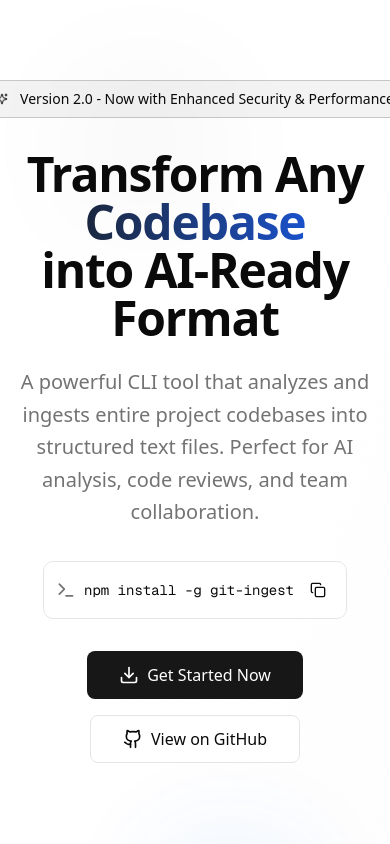
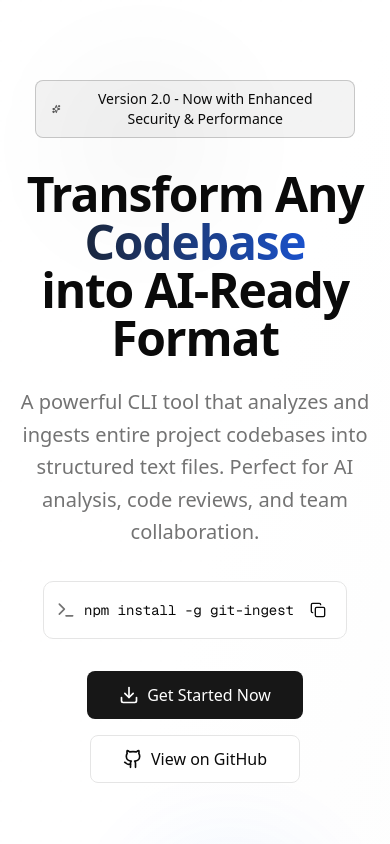
Before and after one commit to AungMyoKyaw/git-ingest, a Next.js app in the folder git-ingest-www/: page / in a window 390 px wide. Shown: the top 844 px of the page. Built offline with nearby package versions, Linux system fonts and the light colour scheme.

Commit message:
style(hero-section): improve badge text wrapping and layout

```diff
--- a/git-ingest-www/src/components/sections/hero-section.tsx
+++ b/git-ingest-www/src/components/sections/hero-section.tsx
@@ -27,7 +27,7 @@
           <div className="flex justify-center animate-fade-in">
             <Badge
               variant="outline"
-              className="px-4 py-2 text-sm font-medium border-primary/20 bg-primary/5"
+              className="px-4 py-2 text-sm font-medium border-primary/20 bg-primary/5 whitespace-normal max-w-xs sm:max-w-none"
             >
               <Sparkles className="w-4 h-4 mr-2 text-primary" />
               Version 2.0 - Now with Enhanced Security & Performance
```
